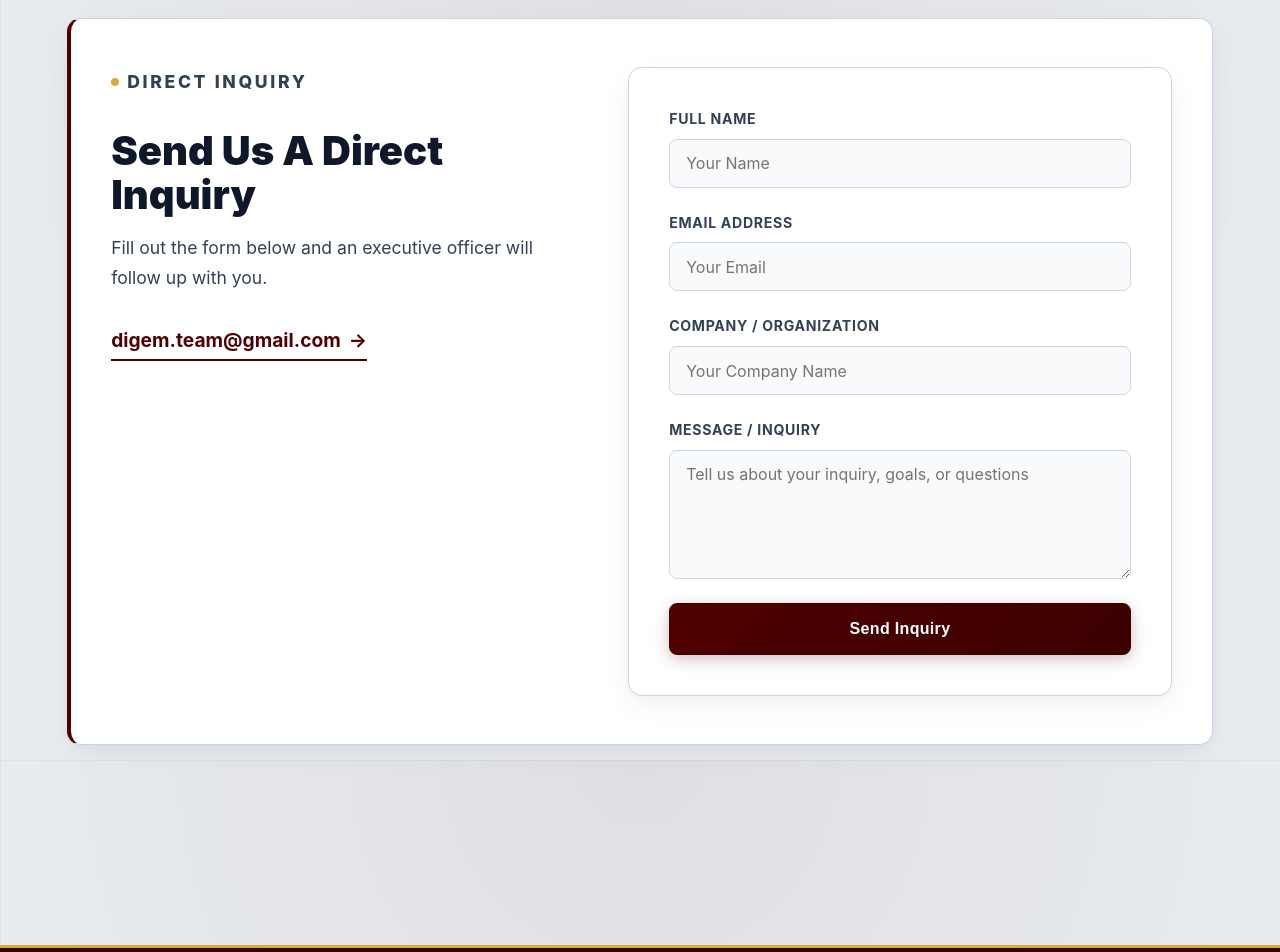
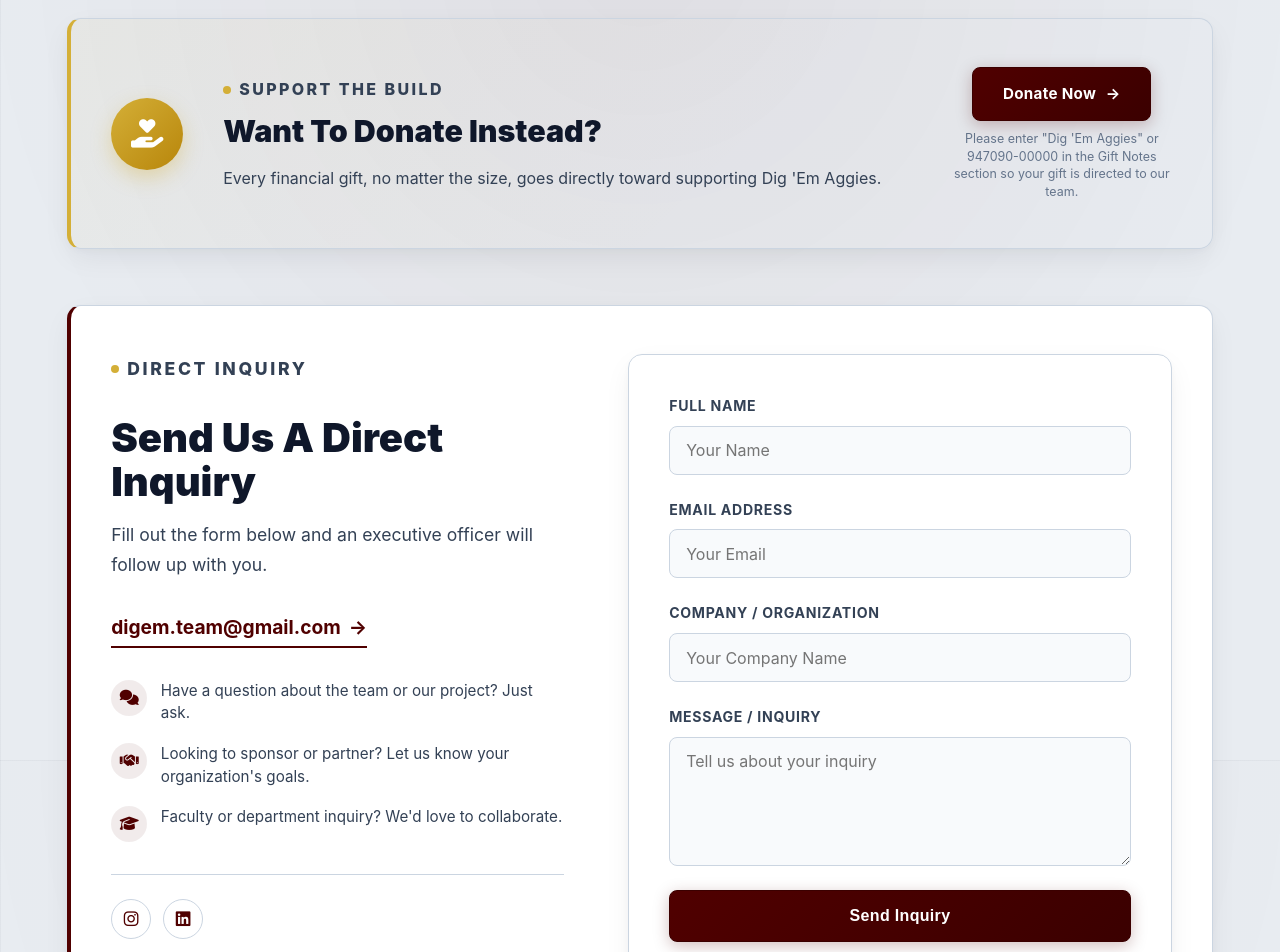
Before and after one commit to digemaggiesdev/digemaggies, a React (Vite) app: page /contact in a window 1280 px wide. Shown: the part 840-1792 px from the top of the page. Built offline with nearby package versions, Linux system fonts and the light colour scheme.

Commit message:
added donation option and few other features/sections

```diff
--- a/src/components/ContactForm.jsx
+++ b/src/components/ContactForm.jsx
@@ -127,8 +127,8 @@ const ContactForm = ({ formTitle = 'Start a conversation.', isSponsorForm = fals
             onChange={handleChange}
             placeholder={
               isSponsorForm
-                ? 'Tell us about your sponsorship goals or questions'
-                : 'Tell us about your inquiry, goals, or questions'
+                ? 'Tell us about your sponsorship inquiry'
+                : 'Tell us about your inquiry'
             }
             required
           ></textarea>
--- a/src/components/Footer.jsx
+++ b/src/components/Footer.jsx
@@ -41,7 +41,18 @@ const Footer = () => {
         </div>
 
         <div className="footer-bottom">
-          <p>&copy; {new Date().getFullYear()} Dig 'Em Aggies. All rights reserved. Developed by Jbbennett.</p>
+          <p>
+            &copy; {new Date().getFullYear()} Dig 'Em Aggies. All rights reserved. Developed by{' '}
+            <a
+              href="https://www.linkedin.com/in/josh-bennett-0291273b0/"
+              target="_blank"
+              rel="noopener noreferrer"
+              className="footer-credit-linkedin"
+            >
+              Jbbennett <i className="fab fa-linkedin"></i>
+            </a>
+            .
+          </p>
         </div>
       </div>
     </footer>
--- a/src/components/Navbar.jsx
+++ b/src/components/Navbar.jsx
@@ -71,14 +71,6 @@ const Navbar = () => {
               <i className="fas fa-envelope mobile-nav-icon"></i>
               <span>Contact</span>
             </Link>
-            <Link
-              to="/sponsor"
-              className="nav-cta mobile-nav-cta"
-              onClick={closeMenu}
-            >
-              <span>Sponsor Us</span>
-              <span className="nav-cta-arrow" aria-hidden="true">→</span>
-            </Link>
             <div className="mobile-nav-footer">
               <div className="mobile-social-links">
                 <a
--- a/src/index.css
+++ b/src/index.css
@@ -1799,10 +1799,21 @@ nav {
 }
 
 .leadership-grid {
-  display: grid;
-  grid-template-columns: repeat(auto-fit, minmax(220px, 1fr));
+  display: flex;
+  flex-wrap: wrap;
+  justify-content: center;
   gap: 1.75rem;
   margin-top: 2rem;
+}
+
+.leadership-grid .leader-card {
+  flex: 0 1 260px;
+}
+
+@media (min-width: 1200px) {
+  .leadership-grid .leader-card {
+    flex-basis: 200px;
+  }
 }
 
 .leader-card {
@@ -2139,6 +2150,69 @@ nav {
 
 .contact-email:hover {
   opacity: 0.8;
+}
+
+.contact-reasons {
+  list-style: none;
+  margin: 2rem 0 0;
+  padding: 0;
+  display: flex;
+  flex-direction: column;
+  gap: 1.1rem;
+}
+
+.contact-reasons li {
+  display: flex;
+  align-items: flex-start;
+  gap: 0.85rem;
+  font-size: 0.95rem;
+  color: var(--text-muted);
+  line-height: 1.5;
+}
+
+.contact-reasons li i {
+  flex-shrink: 0;
+  width: 36px;
+  height: 36px;
+  border-radius: 50%;
+  background: rgba(80, 0, 0, 0.08);
+  color: var(--tamu-maroon);
+  display: flex;
+  align-items: center;
+  justify-content: center;
+  font-size: 0.95rem;
+}
+
+.contact-intro-extra {
+  margin-top: 2rem;
+  padding-top: 1.5rem;
+  border-top: 1px solid var(--border-subtle);
+}
+
+.contact-intro-social {
+  display: flex;
+  gap: 0.75rem;
+}
+
+.contact-intro-social a {
+  width: 40px;
+  height: 40px;
+  border-radius: 50%;
+  background: var(--bg-card);
+  border: 1px solid var(--border-subtle);
+  display: flex;
+  align-items: center;
+  justify-content: center;
+  color: var(--tamu-maroon);
+  font-size: 1.05rem;
+  transition: all var(--transition-normal);
+}
+
+.contact-intro-social a:hover {
+  background: var(--tamu-maroon);
+  border-color: var(--tamu-maroon);
+  color: #ffffff;
+  transform: translateY(-3px);
 }
 
 .contact-form-wrapper {
@@ -2240,6 +2314,75 @@ nav {
   }
 }
 
+.donate-cta {
+  display: flex;
+  align-items: center;
+  gap: 2.5rem;
+  border-left: 4px solid var(--gold-bright, #d4af37);
+  background: linear-gradient(135deg, rgba(212, 175, 55, 0.06), transparent 60%);
+}
+
+.donate-cta-icon {
+  flex-shrink: 0;
+  width: 72px;
+  height: 72px;
+  border-radius: 50%;
+  display: flex;
+  align-items: center;
+  justify-content: center;
+  background: linear-gradient(135deg, var(--gold-bright, #d4af37), #b8860b);
+  color: #ffffff;
+  font-size: 1.8rem;
+  box-shadow: 0 8px 20px rgba(212, 175, 55, 0.35);
+}
+
+.donate-cta-content {
+  flex: 1;
+  min-width: 240px;
+}
+
+.donate-cta-content h2 {
+  font-size: 1.9rem;
+  font-weight: 900;
+  margin: 0.3rem 0 0.6rem;
+  color: var(--text-main);
+}
+
+.donate-cta-content p {
+  color: var(--text-muted);
+  font-size: 1rem;
+  line-height: 1.6;
+  margin: 0;
+}
+
+.donate-cta-action {
+  flex-shrink: 0;
+  display: flex;
+  flex-direction: column;
+  align-items: center;
+  text-align: center;
+  gap: 0.6rem;
+  max-width: 220px;
+}
+
+.donate-cta-note {
+  font-size: 0.78rem;
+  color: var(--text-subtle);
+  line-height: 1.4;
+  margin: 0;
+}
+
+@media (max-width: 750px) {
+  .donate-cta {
+    flex-direction: column;
+    text-align: center;
+  }
+
+  .donate-cta-action {
+    max-width: 100%;
+  }
+}
+
 /* ==========================================================================
    FOOTER (Deep TAMU Maroon)
    ========================================================================== */
@@ -2317,6 +2460,19 @@ footer {
   border-top: 1px solid rgba(255, 255, 255, 0.12);
   color: #b3a1a4;
   font-size: 0.88rem;
+}
+
+.footer-credit-linkedin {
+  display: inline-flex;
+  align-items: center;
+  gap: 0.3rem;
+  color: #ffffff;
+  font-weight: 700;
+  transition: color var(--transition-fast);
+}
+
+.footer-credit-linkedin:hover {
+  color: var(--gold-bright);
 }
 
 /* ==========================================================================
--- a/src/pages/Contact.jsx
+++ b/src/pages/Contact.jsx
@@ -166,7 +166,33 @@ const Contact = () => {
         </div>
       </section>
 
-      <div className="container" style={{ marginTop: '3.5rem' }} id="contact-form-section">
+      <div className="container" style={{ marginTop: '3.5rem' }}>
+        <section className="card donate-cta">
+          <div className="donate-cta-icon">
+            <i className="fas fa-hand-holding-heart"></i>
+          </div>
+          <div className="donate-cta-content">
+            <p className="eyebrow">Support The Build</p>
+            <h2>Want To Donate Instead?</h2>
+            <p>Every financial gift, no matter the size, goes directly toward supporting Dig 'Em Aggies.</p>
+          </div>
+          <div className="donate-cta-action">
+            <a
+              className="btn"
+              href="https://myaggieland.txamfoundation.com/tamf/give"
+              target="_blank"
+              rel="noopener noreferrer"
+            >
+              Donate Now <span aria-hidden="true">→</span>
+            </a>
+            <p className="donate-cta-note">
+              Please enter "Dig 'Em Aggies" or 947090-00000 in the Gift Notes section so your gift is directed to our team.
+            </p>
+          </div>
+        </section>
+      </div>
+
+      <div className="container" style={{ marginTop: '2rem' }} id="contact-form-section">
         <section className="card contact-section">
           <div className="contact-intro">
             <p className="eyebrow">Direct Inquiry</p>
@@ -175,6 +201,32 @@ const Contact = () => {
             <a className="contact-email" href="mailto:digem.team@gmail.com">
               digem.team@gmail.com <span aria-hidden="true">→</span>
             </a>
+
+            <ul className="contact-reasons">
+              <li>
+                <i className="fas fa-comments"></i>
+                <span>Have a question about the team or our project? Just ask.</span>
+              </li>
+              <li>
+                <i className="fas fa-handshake"></i>
+                <span>Looking to sponsor or partner? Let us know your organization's goals.</span>
+              </li>
+              <li>
+                <i className="fas fa-graduation-cap"></i>
+                <span>Faculty or department inquiry? We'd love to collaborate.</span>
+              </li>
+            </ul>
+
+            <div className="contact-intro-extra">
+              <div className="contact-intro-social">
+                <a href="https://www.instagram.com/dig.em.aggies/" target="_blank" rel="noopener noreferrer" aria-label="Instagram">
+                  <i className="fab fa-instagram"></i>
+                </a>
+                <a href="https://www.linkedin.com/company/tamu-dig-em-aggies/" target="_blank" rel="noopener noreferrer" aria-label="LinkedIn">
+                  <i className="fab fa-linkedin"></i>
+                </a>
+              </div>
+            </div>
           </div>
 
           <ContactForm formTitle="Start a conversation." isSponsorForm={false} />
--- a/src/pages/Home.jsx
+++ b/src/pages/Home.jsx
@@ -258,15 +258,15 @@ const Home = () => {
                 <p className="showcase-tagline">Earth Pressure Balance Horizontal TBM</p>
                 <div className="showcase-mini-specs">
                   <div>
-                    <span>Diameter</span>
+                    <span>Diameter: </span>
                     <strong>24 Inches</strong>
                   </div>
                   <div>
-                    <span>Drive</span>
+                    <span>Drive: </span>
                     <strong>High-Torque Hydraulic</strong>
                   </div>
                   <div>
-                    <span>Guidance</span>
+                    <span>Guidance: </span>
                     <strong>Laser Sensor Target</strong>
                   </div>
                 </div>
--- a/src/pages/Sponsor.jsx
+++ b/src/pages/Sponsor.jsx
@@ -144,6 +144,18 @@ const Sponsor = () => {
               <div className="showcase-info" style={{ textAlign: 'center' }}>
                 <h3>Help Us Reach $60,000</h3>
                 <p className="showcase-tagline">Join the mission today!</p>
+                <a
+                  className="btn"
+                  href="https://myaggieland.txamfoundation.com/tamf/give"
+                  target="_blank"
+                  rel="noopener noreferrer"
+                  style={{ marginTop: '0.75rem', display: 'inline-block' }}
+                >
+                  Donate Now <span aria-hidden="true">→</span>
+                </a>
+                <p style={{ fontSize: '0.8rem', marginTop: '0.5rem', opacity: 0.8 }}>
+                  Please enter "Dig 'Em Aggies" or 947090-00000 in the Gift Notes section so your gift is directed to our team.
+                </p>
               </div>
             </div>
           </div>
@@ -233,6 +245,31 @@ const Sponsor = () => {
           </section>
         </div>
 
+        {/* Donate Section */}
+        <section className="card donate-cta">
+          <div className="donate-cta-icon">
+            <i className="fas fa-hand-holding-heart"></i>
+          </div>
+          <div className="donate-cta-content">
+            <p className="eyebrow">Support The Build</p>
+            <h2>Prefer To Donate Directly?</h2>
+            <p>Not a corporate partner? You can still make a financial gift of any size directly to Dig 'Em Aggies.</p>
+          </div>
+          <div className="donate-cta-action">
+            <a
+              className="btn"
+              href="https://myaggieland.txamfoundation.com/tamf/give"
+              target="_blank"
+              rel="noopener noreferrer"
+            >
+              Donate Now <span aria-hidden="true">→</span>
+            </a>
+            <p className="donate-cta-note">
+              Please enter "Dig 'Em Aggies" or 947090-00000 in the Gift Notes section so your gift is directed to our team.
+            </p>
+          </div>
+        </section>
+
         {/* Sponsor Contact Section */}
         <section id="sponsor-contact" className="card contact-section">
           <div className="contact-intro">
```
